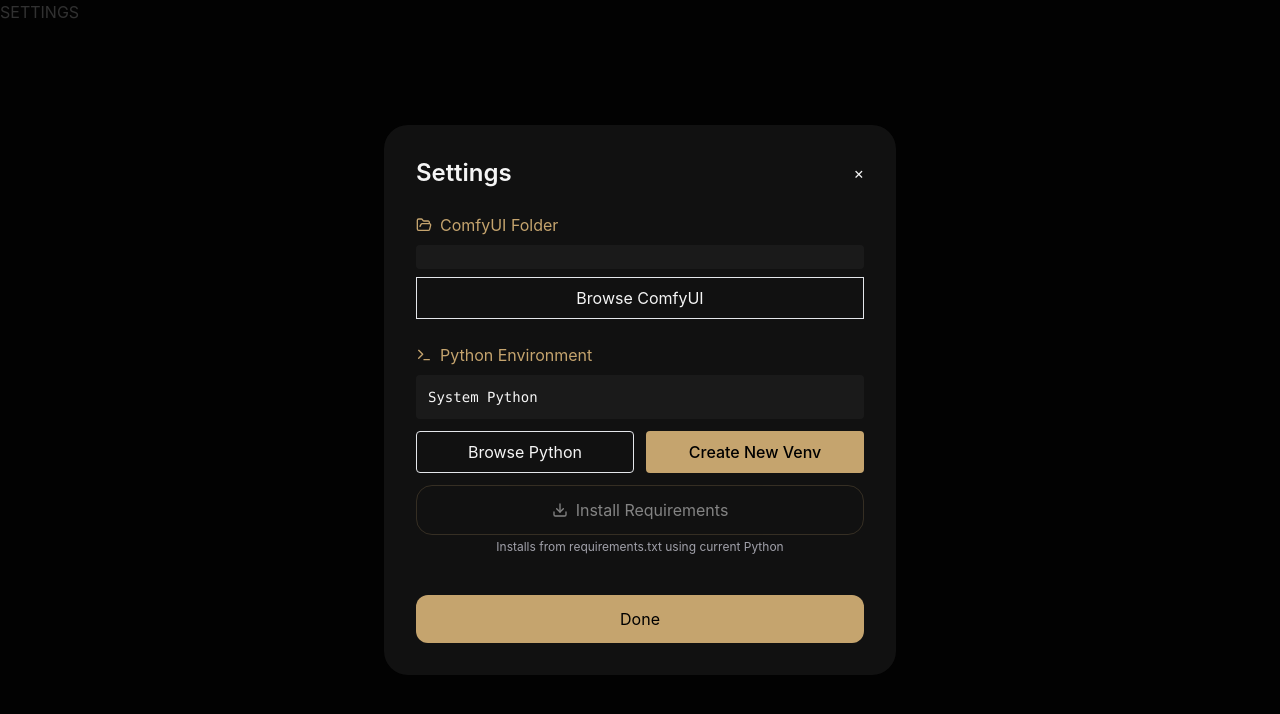
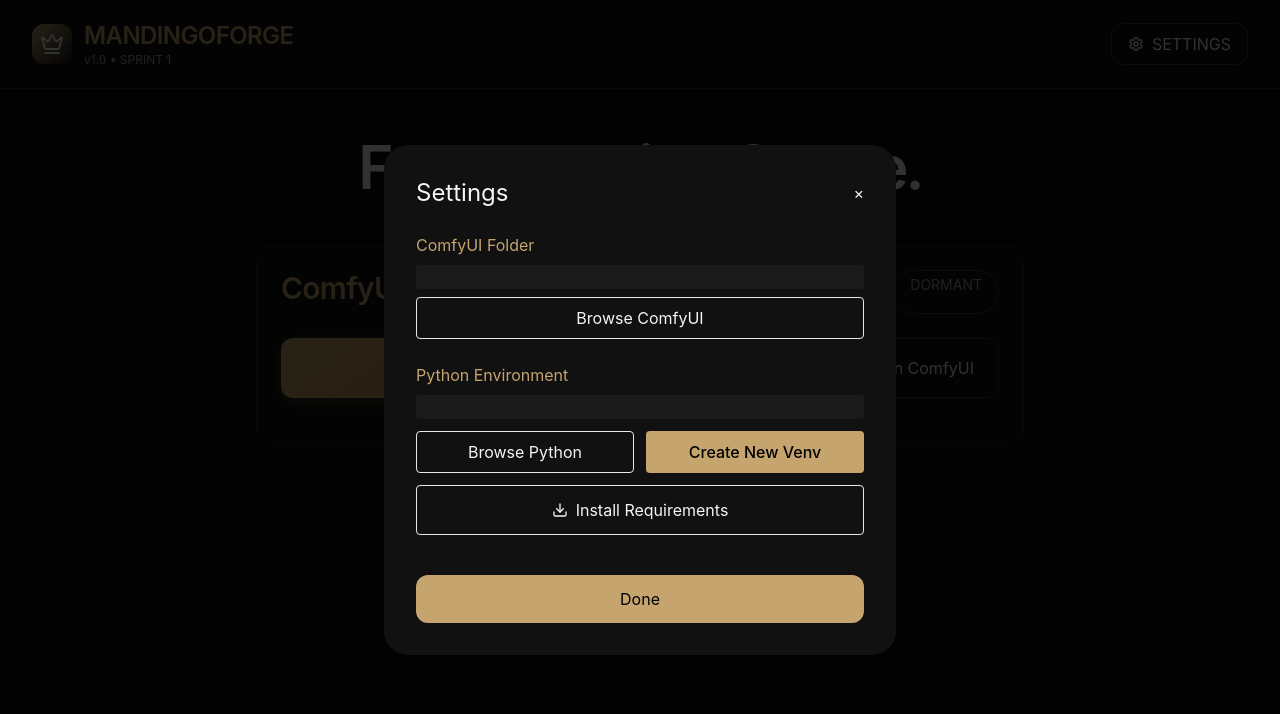
Before and after one commit to BeastDD/Forge_RP, a React (Vite) app in the folder frontend/: page / in a window 1280 px wide. Both pictures are taken after a click on the button "SETTINGS". Shown: the top 714 px of the page. Built offline with nearby package versions, Linux system fonts and the light colour scheme.

Commit message:
Restored complete working App.tsx with full UI and Settings features

```diff
--- a/frontend/src/App.tsx
+++ b/frontend/src/App.tsx
@@ -4,89 +4,185 @@
 import { motion, AnimatePresence } from 'framer-motion';
 import { Play, Square, RefreshCw, ExternalLink, Crown, Zap, Settings, FolderOpen, Terminal, Download } from 'lucide-react';
 
+interface ComfyStatus {
+  running: boolean;
+  port: number;
+  pid?: number;
+}
+
 function App() {
-  const [status, setStatus] = useState({ running: false, port: 8188 });
+  const [status, setStatus] = useState<ComfyStatus>({ running: false, port: 8188 });
   const [loading, setLoading] = useState(false);
   const [message, setMessage] = useState('');
+  const [connectionTest, setConnectionTest] = useState<boolean | null>(null);
+
   const [showSettings, setShowSettings] = useState(false);
   const [comfyPath, setComfyPath] = useState('');
   const [pythonPath, setPythonPath] = useState('');
-  const [pathLoading, setPathLoading] = useState(false);
   const [pathError, setPathError] = useState('');
   const [venvCreating, setVenvCreating] = useState(false);
   const [installing, setInstalling] = useState(false);
 
   useEffect(() => {
-    const interval = setInterval(() => { /* fetch status */ }, 3000);
+    const interval = setInterval(fetchStatus, 3000);
+    fetchStatus();
     loadPaths();
     return () => clearInterval(interval);
   }, []);
 
+  async function fetchStatus() {
+    try {
+      const res = await invoke<ComfyStatus>('get_comfy_status');
+      setStatus(res);
+    } catch (e) { console.error(e); }
+  }
+
   async function loadPaths() {
     try {
-      setComfyPath(await invoke('get_comfyui_path'));
-      setPythonPath(await invoke('get_python_path'));
+      setComfyPath(await invoke<string>('get_comfyui_path'));
+      setPythonPath(await invoke<string>('get_python_path'));
     } catch (e) {}
   }
 
-  async function pickComfyUIPath() { /* existing */ }
-  async function pickPythonPath() { /* existing */ }
+  async function handleStart() {
+    setLoading(true);
+    try {
+      const result = await invoke<string>('start_comfyui');
+      setMessage(result);
+      await fetchStatus();
+    } catch (err: any) { setMessage(String(err)); }
+    setLoading(false);
+  }
+
+  async function handleStop() {
+    setLoading(true);
+    try {
+      const result = await invoke<string>('stop_comfyui');
+      setMessage(result);
+      await fetchStatus();
+    } catch (err: any) { setMessage(String(err)); }
+    setLoading(false);
+  }
+
+  async function testConnection() {
+    try {
+      const connected = await invoke<boolean>('test_comfy_connection');
+      setConnectionTest(connected);
+    } catch { setConnectionTest(false); }
+  }
+
+  const openComfyUI = () => {
+    if (status.running) window.open(`http://127.0.0.1:${status.port}`, '_blank');
+  };
+
+  async function pickComfyUIPath() {
+    const selected = await open({ directory: true });
+    if (selected) {
+      try {
+        await invoke('set_comfyui_path', { path: selected });
+        await loadPaths();
+      } catch (e: any) { setPathError(String(e)); }
+    }
+  }
+
+  async function pickPythonPath() {
+    const selected = await open({ directory: false });
+    if (selected) {
+      try {
+        await invoke('set_python_path', { path: selected });
+        await loadPaths();
+      } catch (e: any) { setPathError(String(e)); }
+    }
+  }
 
   async function createVirtualEnvironment() {
     setVenvCreating(true);
-    const target = await open({ directory: true, title: 'Choose folder for new virtual environment' });
+    const target = await open({ directory: true, title: 'Choose folder for new venv' });
     if (target) {
       try {
-        const result = await invoke('create_comfyui_venv', { targetDir: target });
+        const result = await invoke<string>('create_comfyui_venv', { targetDir: target });
         setMessage(result);
         await loadPaths();
-      } catch (e) { setPathError(String(e)); }
+      } catch (e: any) { setPathError(String(e)); }
     }
     setVenvCreating(false);
   }
 
-  // NEW: Install Requirements button
   async function installRequirements() {
     setInstalling(true);
-    setPathError('');
     try {
-      const result = await invoke('install_comfyui_requirements');
+      const result = await invoke<string>('install_comfyui_requirements');
       setMessage(result);
-    } catch (err: any) {
-      setPathError(String(err));
-    } finally {
-      setInstalling(false);
-    }
+    } catch (e: any) { setPathError(String(e)); }
+    setInstalling(false);
   }
 
   return (
-    <div>
-      {/* Top nav with Settings button */}
-      <button onClick={() => setShowSettings(true)}>SETTINGS</button>
+    <div className="min-h-screen bg-mandingo-bg text-mandingo-text">
+      <nav className="border-b border-mandingo-gold/20 bg-mandingo-surface/95 sticky top-0 z-50">
+        <div className="max-w-7xl mx-auto px-8 py-5 flex justify-between items-center">
+          <div className="flex items-center gap-3">
+            <div className="w-10 h-10 rounded-xl bg-gradient-to-br from-mandingo-gold flex items-center justify-center"><Crown className="w-6 h-6" /></div>
+            <div>
+              <div className="font-semibold text-2xl tracking-tight gold-text">MANDINGOFORGE</div>
+              <div className="text-xs text-mandingo-muted">v1.0 • SPRINT 1</div>
+            </div>
+          </div>
+          <button onClick={() => setShowSettings(true)} className="flex items-center gap-2 px-4 py-2 border border-mandingo-gold/30 rounded-xl">
+            <Settings className="w-4 h-4" /> SETTINGS
+          </button>
+        </div>
+      </nav>
 
-      {/* Main content */}
+      <div className="max-w-5xl mx-auto px-8 pt-12">
+        <div className="text-center mb-12">
+          <h1 className="text-6xl font-semibold tracking-tighter">Forge. Desire. Create.</h1>
+        </div>
+
+        <div className="card max-w-3xl mx-auto mb-8">
+          <div className="flex justify-between mb-6">
+            <div>
+              <div className="section-title">ComfyUI Engine</div>
+            </div>
+            <div className={`px-4 py-1 rounded-full text-sm ${status.running ? 'text-green-400 border border-green-500/40' : 'text-mandingo-muted border border-mandingo-gold/30'}`}>
+              {status.running ? 'IGNITED' : 'DORMANT'}
+            </div>
+          </div>
+
+          <div className="flex gap-4 mb-6">
+            {!status.running ? (
+              <button onClick={handleStart} className="btn-primary flex-1">IGNITE THE FORGE</button>
+            ) : (
+              <button onClick={handleStop} className="btn-danger flex-1">SHUT DOWN ENGINE</button>
+            )}
+            <button onClick={openComfyUI} className="px-6 py-4 border border-mandingo-gold/30 rounded-xl">Open ComfyUI</button>
+          </div>
+
+          {message && <div className="p-4 bg-mandingo-surface2 rounded-xl text-sm">{message}</div>}
+        </div>
+
+        <div className="text-center text-sm text-mandingo-muted">Settings now includes Create Venv + Install Requirements</div>
+      </div>
 
       {/* SETTINGS MODAL */}
       <AnimatePresence>
         {showSettings && (
-          <div className="fixed inset-0 bg-black/80 flex items-center justify-center z-[100]">
+          <div className="fixed inset-0 bg-black/80 flex items-center justify-center z-[100] p-6">
             <div className="bg-mandingo-surface rounded-3xl w-full max-w-lg p-8">
               <div className="flex justify-between mb-6">
-                <div className="text-2xl font-semibold">Settings</div>
+                <div className="text-2xl">Settings</div>
                 <button onClick={() => setShowSettings(false)}>×</button>
               </div>
 
-              {/* ComfyUI Path */}
               <div className="mb-6">
-                <div className="text-mandingo-gold mb-2 flex items-center gap-2"><FolderOpen size={16}/> ComfyUI Folder</div>
-                <div className="bg-mandingo-surface2 p-3 rounded text-sm font-mono mb-2">{comfyPath}</div>
-                <button onClick={pickComfyUIPath} className="w-full py-2 border">Browse ComfyUI</button>
+                <div className="text-mandingo-gold mb-2">ComfyUI Folder</div>
+                <div className="bg-mandingo-surface2 p-3 rounded mb-2 text-sm font-mono">{comfyPath}</div>
+                <button onClick={pickComfyUIPath} className="w-full py-2 border rounded">Browse ComfyUI</button>
               </div>
 
-              {/* Python + Venv + Install Requirements */}
               <div className="mb-6">
-                <div className="text-mandingo-gold mb-2 flex items-center gap-2"><Terminal size={16}/> Python Environment</div>
-                <div className="bg-mandingo-surface2 p-3 rounded text-sm font-mono mb-3">{pythonPath || 'System Python'}</div>
+                <div className="text-mandingo-gold mb-2">Python Environment</div>
+                <div className="bg-mandingo-surface2 p-3 rounded mb-3 text-sm font-mono">{pythonPath}</div>
 
                 <div className="grid grid-cols-2 gap-3 mb-3">
                   <button onClick={pickPythonPath} className="py-2 border rounded">Browse Python</button>
@@ -95,21 +191,14 @@
                   </button>
                 </div>
 
-                {/* NEW: Install Requirements Button */}
-                <button
-                  onClick={installRequirements}
-                  disabled={installing || !comfyPath}
-                  className="w-full flex items-center justify-center gap-2 py-3 border border-mandingo-gold/40 rounded-2xl disabled:opacity-50"
-                >
-                  <Download className="w-4 h-4" />
-                  {installing ? 'Installing Requirements...' : 'Install Requirements'}
+                <button onClick={installRequirements} disabled={installing} className="w-full py-3 border rounded flex items-center justify-center gap-2">
+                  <Download className="w-4 h-4" /> {installing ? 'Installing...' : 'Install Requirements'}
                 </button>
-                <p className="text-xs text-mandingo-muted mt-1 text-center">Installs from requirements.txt using current Python</p>
               </div>
 
               {pathError && <div className="text-red-400 text-sm mb-4">{pathError}</div>}
 
-              <button onClick={() => setShowSettings(false)} className="mt-4 w-full py-3 bg-mandingo-gold text-black rounded-xl">Done</button>
+              <button onClick={() => setShowSettings(false)} className="w-full py-3 bg-mandingo-gold text-black rounded-xl mt-4">Done</button>
             </div>
           </div>
         )}
```
